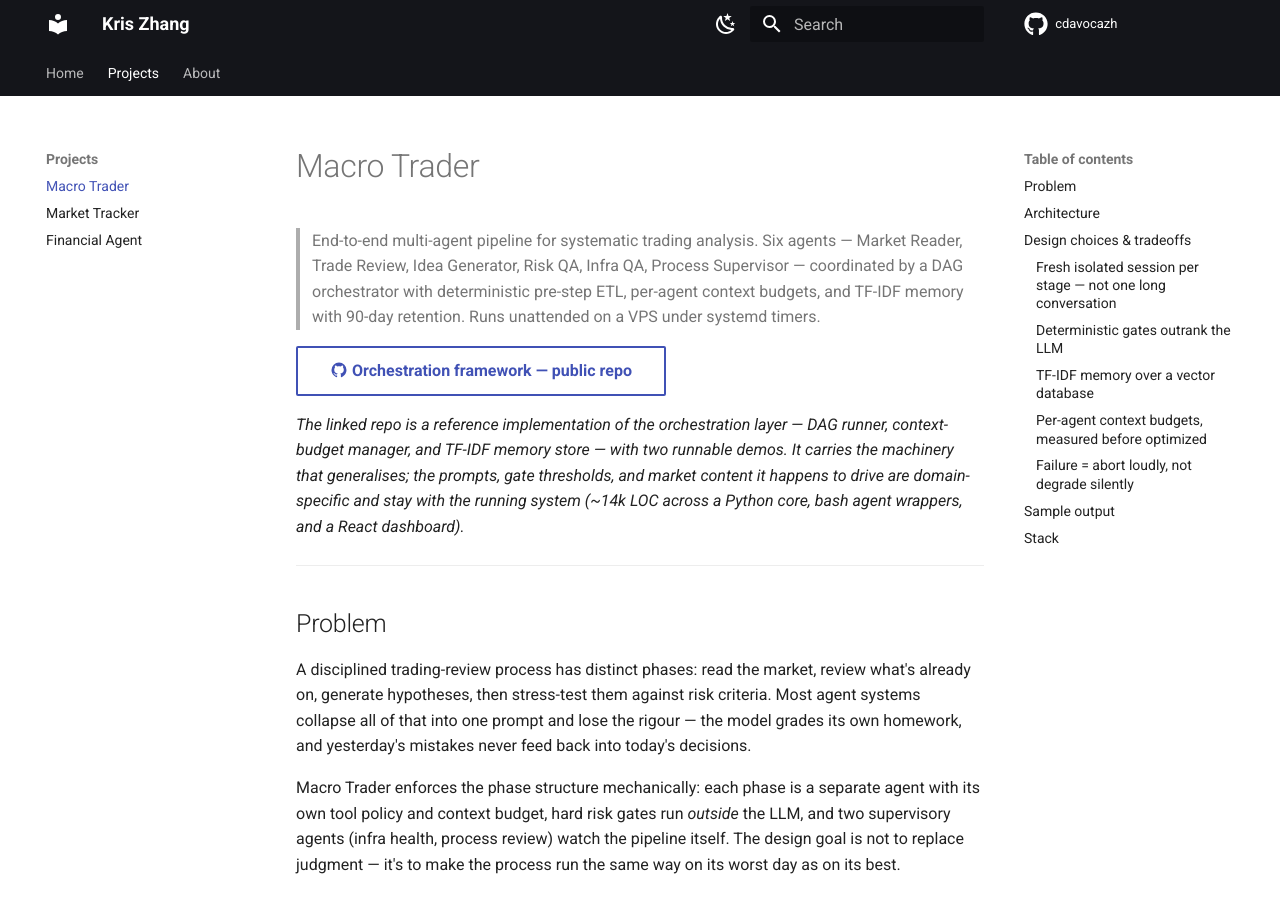
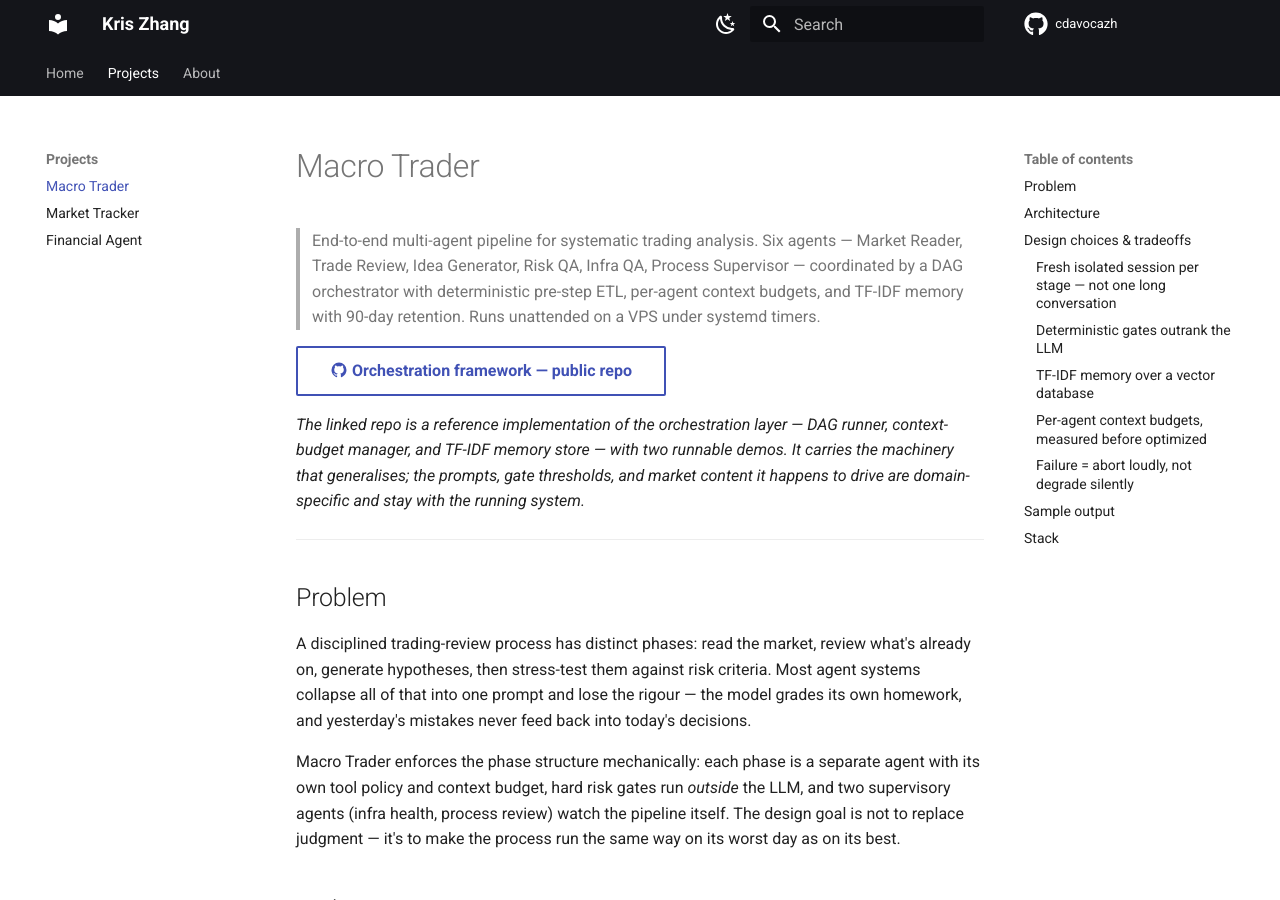
Before and after one commit to cdavocazh/cdavocazh.github.io, an MkDocs documentation site: the page built from docs/projects/macro-trader.md, in a window 1280 px wide and 900 px high. Built offline with MkDocs 1.6.1 and Material for MkDocs 9.7.7, drawn with Linux system fonts in a browser that asks for light colours; a script that is not in the unit is left out; some of the changed text lies outside the part shown.

Commit message:
Update macro-trader.md

```diff
--- a/docs/projects/macro-trader.md
+++ b/docs/projects/macro-trader.md
@@ -12,8 +12,7 @@
 DAG runner, context-budget manager, and TF-IDF memory store — with two
 runnable demos. It carries the machinery that generalises; the prompts, gate
 thresholds, and market content it happens to drive are domain-specific and
-stay with the running system (~14k LOC across a Python core, bash agent
-wrappers, and a React dashboard).*
+stay with the running system.*
 
 ---
 
@@ -169,4 +168,3 @@ JSON on each run, so the serving path needs no always-on backend.
 - **Dashboard:** React 18 + Vite + Recharts, statically served
 - **Ops:** VPS deployment under systemd timers (weekday pipeline runs, daily
   infra QA, thrice-weekly process review), Telegram alerting
-- **Scale:** ~14k hand-written LOC (≈10k Python, ≈2.6k bash, ≈1.5k JSX)
```
